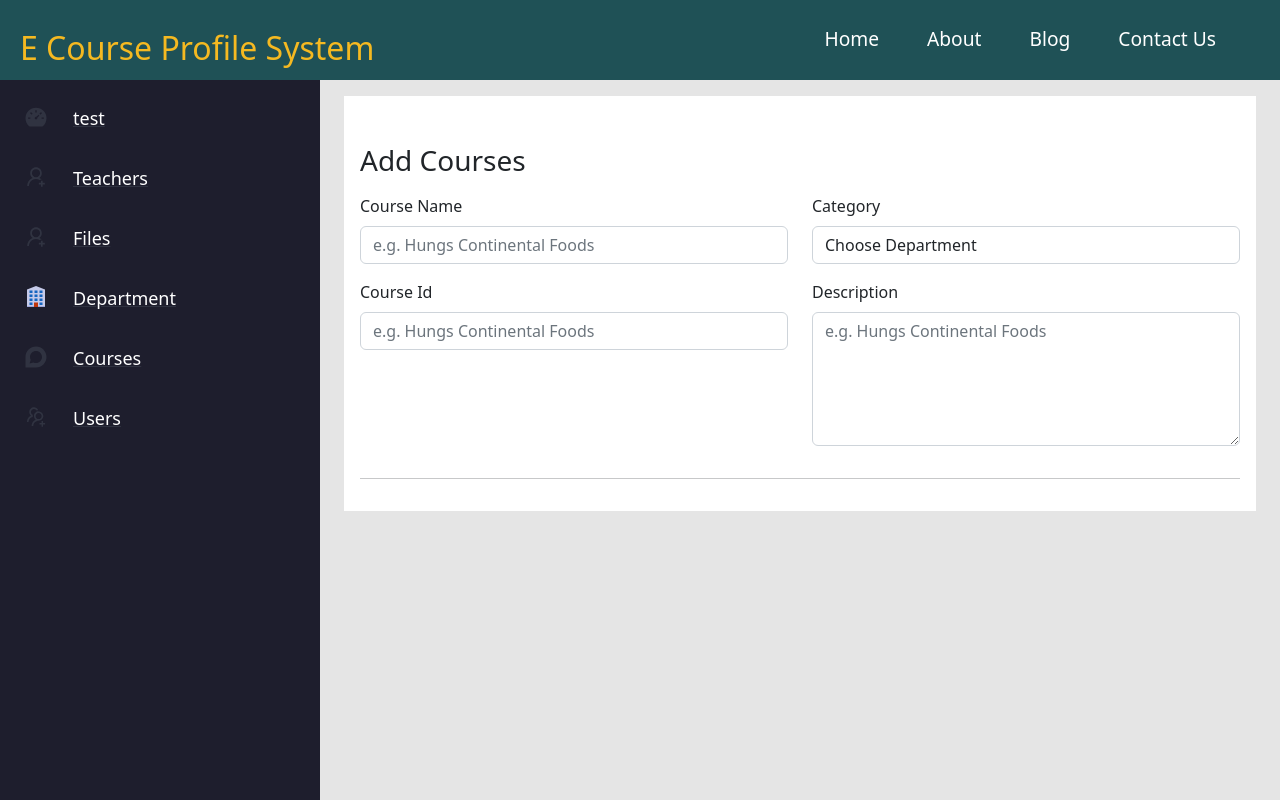
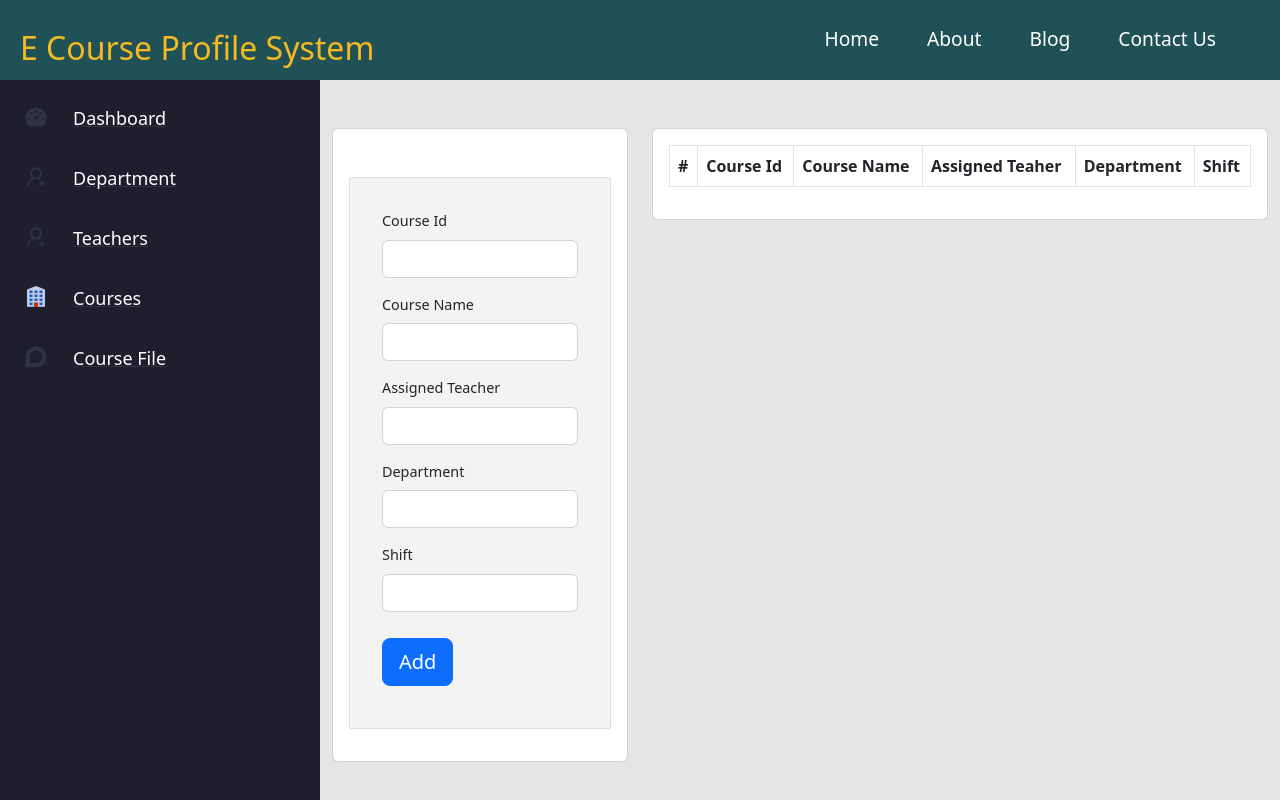
Before and after one commit to Husnain2001/corse_admin, a React (Create React App) app: page /Courses in a window 1280 px wide. Built offline with nearby package versions, Linux system fonts and the light colour scheme.

Commit message:
registrattion page

```diff
--- a/package.json
+++ b/package.json
@@ -11,7 +11,7 @@
     "react-bootstrap": "^2.7.0",
     "react-dom": "^18.2.0",
     "react-icons": "^4.7.1",
-    "react-router-dom": "^6.5.0",
+    "react-router-dom": "^6.6.2",
     "react-scripts": "5.0.1",
     "react-toastify": "^9.1.1",
     "web-vitals": "^2.1.4"
--- a/src/Components/Sidebar/Sidebar.js
+++ b/src/Components/Sidebar/Sidebar.js
@@ -25,7 +25,16 @@ const SideBar = () => {
           <Link to="/" className="menu-item" >
             <span className='d-flex'>
               <AiFillDashboard />
-              <p style={{ textDecoration: 'none' }}> test </p>
+              <p style={{ textDecoration: 'none' }}> Dashboard </p>
+            </span>
+          </Link>
+        </li>
+
+        <li className={`${active == 1 ? "active-list" : ""}`} onClick={() => setActive(1)}>
+          <Link to="/department" className="menu-item" >
+            <span className='d-flex'>
+              <AiOutlineUserAdd />
+              <p style={{ textDecoration: 'none' }}> Department </p>
             </span>
           </Link>
         </li>
@@ -40,40 +49,31 @@ const SideBar = () => {
         </li>
 
         <li className={`${active == 1 ? "active-list" : ""}`} onClick={() => setActive(1)}>
-          <Link to="/student" className="menu-item" >
-            <span className='d-flex'>
-              <AiOutlineUserAdd />
-              <p style={{ textDecoration: 'none' }}> Files </p>
-            </span>
-          </Link>
-        </li>
-
-        <li className={`${active == 1 ? "active-list" : ""}`} onClick={() => setActive(1)}>
-          <Link to="/department" className="menu-item" >
+          <Link to="/courses" className="menu-item" >
             <span className='d-flex'>
               <FcDepartment />
-              <p style={{ textDecoration: 'none' }}> Department </p>
-            </span>
-          </Link>
-        </li>
-
-        <li className={`${active == 1 ? "active-list" : ""}`} onClick={() => setActive(1)}>
-          <Link to="/courses" className="menu-item" >
-            <span className='d-flex'>
-              <FaDiscourse />
               <p style={{ textDecoration: 'none' }}> Courses </p>
             </span>
           </Link>
         </li>
 
         <li className={`${active == 1 ? "active-list" : ""}`} onClick={() => setActive(1)}>
+          <Link to="/course file" className="menu-item" >
+            <span className='d-flex'>
+              <FaDiscourse />
+              <p style={{ textDecoration: 'none' }}> Course File </p>
+            </span>
+          </Link>
+        </li>
+
+       {/*<li className={`${active == 1 ? "active-list" : ""}`} onClick={() => setActive(1)}>
           <Link to="/users" className="menu-item" >
             <span className='d-flex'>
               <AiOutlineUsergroupAdd />
               <p style={{ textDecoration: 'none' }}> Users </p>
             </span>
           </Link>
-        </li>
+  </li>*/}
 
       </ul>
 
--- a/src/Pages/AddCourse/AddCourse.js
+++ b/src/Pages/AddCourse/AddCourse.js
@@ -1,4 +1,6 @@
-import React from 'react';
+import React, { useRef, useState, useEffect } from "react";
+
+
 
 import {
     InputGroup,
@@ -7,67 +9,84 @@ import {
     Card,
     Container,
     Row,
-    Col,
+    Col, Table, Button, Modal
 } from "react-bootstrap";
+
+import { AiFillDelete } from 'react-icons/ai';
+import { BsFillPencilFill } from 'react-icons/bs';
+
+
 const Course = () => {
 
     return (
-        <Container>
-            <Card className="rounded-0 border-0 mt-3">
-                <Card.Body className="pb-3 pt-0 pt-5">
-                    <h3 className="mb-3"> Add Courses </h3>
-                    <Row className="bg-white rounded-0 border-0">
+        <div>
+            <Row>
+                <Col sm={4}>
+                    <Card className="mt-5">
+                        <Card.Body>
+                            <Form>
+                                <div className="row">
 
-                        <Col md={6}>
-                            <Form.Group className="">
-                                <Form.Label> Course Name </Form.Label>
+                                    <Col md={12}>
+                                        <Form.Label htmlFor="basic-url"> Course Id </Form.Label>
                                         <InputGroup className="mb-3">
-                                    <FormControl type="text" id="basic-url" aria-describedby="basic-addon3"
-                                        placeholder="e.g. Hungs Continental Foods" />
+                                            <FormControl type="text" />
                                         </InputGroup>
+                                        <Form.Label htmlFor="basic-url"> Course Name </Form.Label>
+                                        <InputGroup className="mb-3">
+                                            <FormControl type="text" />
+                                        </InputGroup>
+                                        <Form.Label htmlFor="basic-url"> Assigned Teacher </Form.Label>
+                                        <InputGroup className="mb-3">
+                                            <FormControl type="text" />
+                                        </InputGroup>
+                                        <Form.Label htmlFor="basic-url"> Department </Form.Label>
+                                        <InputGroup className="mb-3">
+                                            <FormControl type="text" />
+                                        </InputGroup>
+                                        <Form.Label htmlFor="basic-url"> Shift </Form.Label>
+                                        <InputGroup className="mb-3">
+                                            <FormControl type="text" />
+                                        </InputGroup>
+                                    </Col>
+
+                                    <Col md={12}>
+                                        <Form.Group controlId="Add">
+                                            <Button variant="primary" type="submit" size="lg" block>
+                                                Add
+                                            </Button>
                                         </Form.Group>
                                     </Col>
 
-                        <Col md={6}>
-                            <Form.Group className="">
-                                <Form.Label> Category </Form.Label>
-                                <Form.Control className="form-control" as="select">
-                                    <option>Choose Department</option>
-                                    <option value="1">BS Computer Sciences</option>
-                                    <option value="2">BS Industrial & Manufacturing Engineering</option>
-                                    <option value="3">BS Software Engineering</option>
-                                    <option value="4"> BS Electrical Engineering</option>
-                                    <option value="5">BS Physics</option>
-                                    <option value="6">BS MAth</option>
-                                </Form.Control>
-                            </Form.Group>
+                                </div>
+                            </Form>
+                        </Card.Body>
+                    </Card>
                 </Col>
 
-                        <Col md={6}>
-                            <Form.Group className="">
-                                <Form.Label> Course Id </Form.Label>
-                                <InputGroup className="mb-3">
-                                    <FormControl type="text" id="basic-url" aria-describedby="basic-addon3"
-                                        placeholder="e.g. Hungs Continental Foods" />
-                                </InputGroup>
-                            </Form.Group>
-                        </Col>
+                <Col sm={8} className="mt-5">
+                    <div className="card">
+                        <div className="card-body">
+                            <Table striped bordered hover responsive>
+                                <thead>
+                                    <tr>
+                                        <th>#</th>
+                                        <th>Course Id</th>
+                                        <th> Course Name</th>
+                                        <th>Assigned Teaher</th>
+                                        <th> Department </th>
+                                        <th>Shift </th>
+                                    </tr>
+                                </thead>
+                                <tbody>
 
-                        <Col md={6}>
-                            <Form.Group className="">
-                                <Form.Label> Description </Form.Label>
-                                <InputGroup className="mb-3">
-                                    <FormControl as="textarea" rows="5" id="basic-url" aria-describedby="basic-addon3"
-                                        placeholder="e.g. Hungs Continental Foods" />
-                                </InputGroup>
-                            </Form.Group>
+                                </tbody>
+                            </Table>
+                        </div>
+                    </div>
                 </Col>
             </Row>
-                    <hr />
-                </Card.Body>
-            </Card>
-        </Container>
-    );
-
+        </div>
+    )
 };
 export default Course;
--- /dev/null
+++ b/src/Pages/Registration/Registration.js
@@ -0,0 +1,44 @@
+import React from 'react';
+import "./Registration.css"
+import { Row, Col, Table } from 'react-bootstrap';
+
+import { Link } from "react-router-dom"
+
+const Registration = () => {
+
+    <Row>
+        <Col sm={12} className="mt-1">
+            <div className="card">
+                <div className="card-body">
+                    <Link to="/" className="btn btn-danger">
+                        Enter Details
+                    </Link>
+                </div>
+            </div>
+        </Col>
+
+        <Col sm={12} className="mt-3">
+            <div className="card">
+                <div className="card-body">
+                    <Table striped bordered hover responsive>
+                        <thead>
+                            <tr>
+                                <th>#</th>
+                                <th> Category </th>
+                                <th> Super Category </th>
+                                <th> Product </th>
+                                <th> Specifications </th>
+                                <th> Action </th>
+                            </tr>
+                        </thead>
+                        <tbody>
+                                <tr>
+                                </tr>
+                        </tbody>
+                    </Table>
+                </div>
+            </div>
+        </Col>
+    </Row>
+};
+export default Registration;
```
Also changed, not shown: src/Components/Registration/Registration.js (deleted, +0 -47 lines), src/Pages/Registration/Add_Reg.js (added, +59 -0 lines), src/Routes/Routes.js (+5 -4 lines), src/Pages/Registration/Registration.css (renamed from src/Components/Registration/Registration.css), 1 other file (tests, documents, lock files or other folders). Lines whose indentation alone changed are shown as unchanged.
